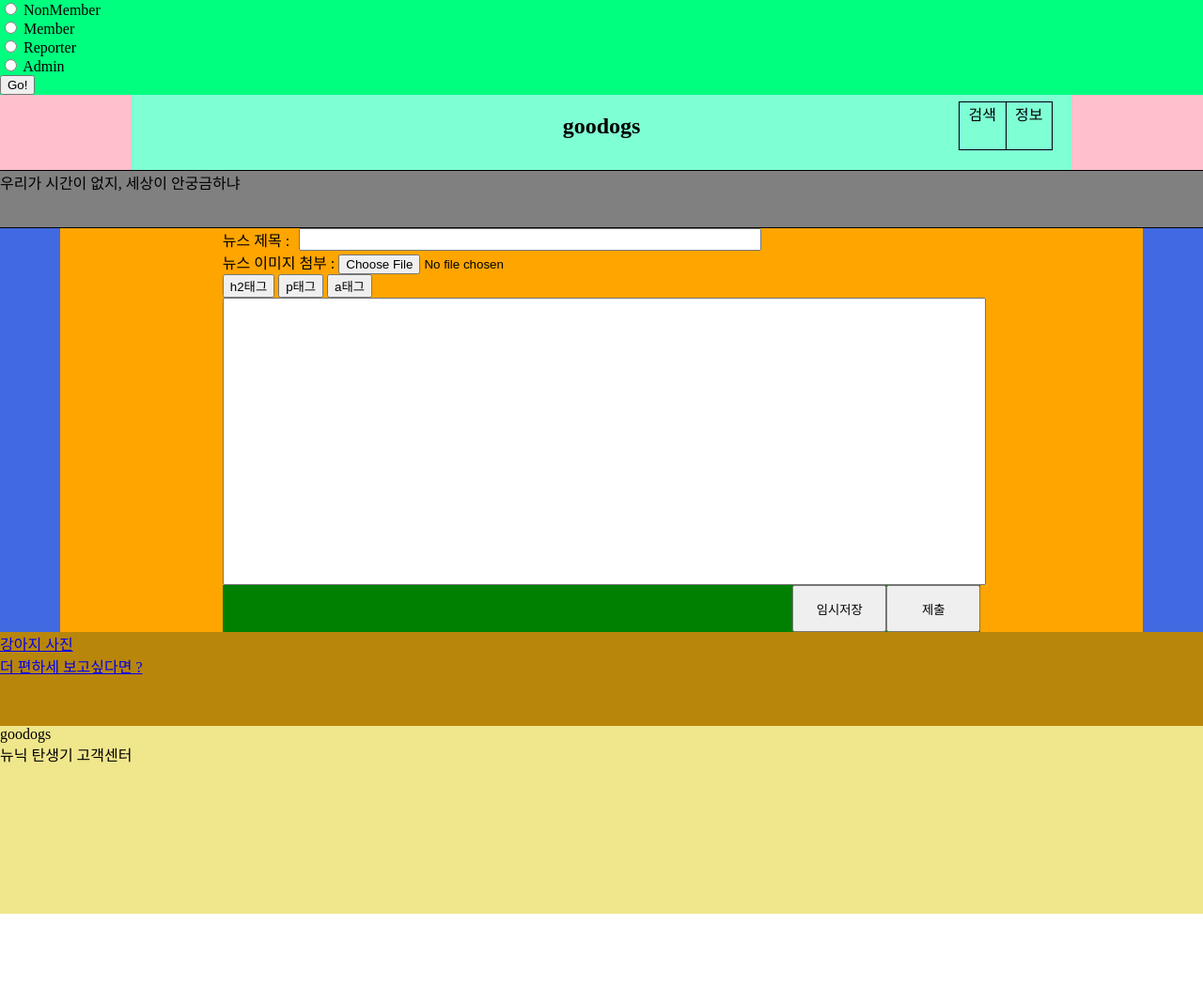
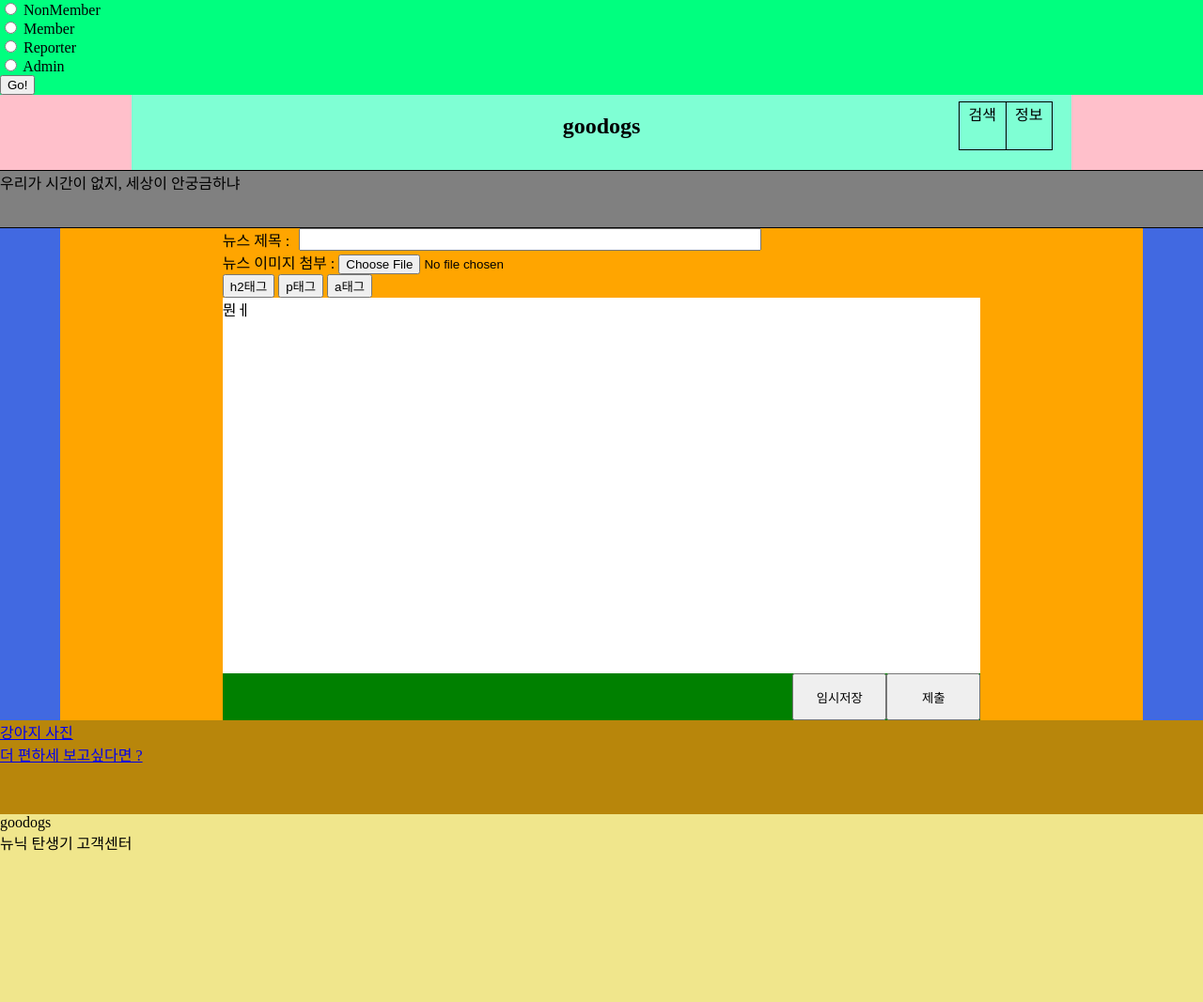
Before and after one commit to ssusss/goodogs, a Java web app: page /reporter/scriptWrite in a window 1280 px wide. Shown: the whole page at 94% size. Before the commit the page ends 973 px from the top, so only its background shows below. Run offline with Tomcat 11, a stand-in JSP engine, Linux system fonts and the light colour scheme.

Commit message:
src/main/resource 파일 경로 수정

```diff
--- a/src/main/resources/sql/news/news-query.properties
+++ /dev/null
@@ -1,4 +0,0 @@
-##########################
-#  news-query.properties #
-##########################
-findAll = select * from news where news_writer = ?
--- a/src/main/webapp/WEB-INF/views/reporter/scriptWrite.jsp
+++ b/src/main/webapp/WEB-INF/views/reporter/scriptWrite.jsp
@@ -8,9 +8,7 @@ bannerContainerLower = document.querySelector(".bannerContainerLower");
 bannerContainerLower.style.display = "none";
 </script>
 <style>
-#contentArea {
-	color: red;
-}
+
 </style>
 <form name="scriptWriteFrm">
 	<div class="myScriptWrite">
@@ -27,7 +25,11 @@ bannerContainerLower.style.display = "none";
 		<button>p태그</button>
 		<button>a태그</button>
 
+		<%--
 		<textarea id="contentArea" name="contentArea" rows="20"></textarea>
+		--%>
+		<div id="contentArea"> 뭔ㅔ</div>
+
 		<div class="ScriptWriteBtnContainer">
 			<button type="submit" class="scriptSubmit scriptBtn">제출</button>
 			<button class="scriptTempSave scriptBtn">임시저장</button>
@@ -40,15 +42,8 @@ document.scriptWriteFrm.onsubmit = (e) => {
 	e.preventDefault();
 }
 
-
 console.log(contentArea);
 
-function addh2Tag() {
-	const contentArea = document.querySelector("#contentArea");
-	const headingText = contentArea.value;
-	const newText = `<h2>\${headingText}</h2>`;
-	contentArea.value = newText;
-}
 
 
 </script>
--- a/src/main/webapp/css/reporter.css
+++ b/src/main/webapp/css/reporter.css
@@ -6,9 +6,9 @@
 
 
 #contentArea {
-	display: flex;
+	background-color: white;
 	width: 100%;
-	resize: none;
+	height: 400px;
 }
 
 #titleArea {
```
Also changed, not shown: src/main/resources/datasource.properties (deleted, +0 -7 lines).
